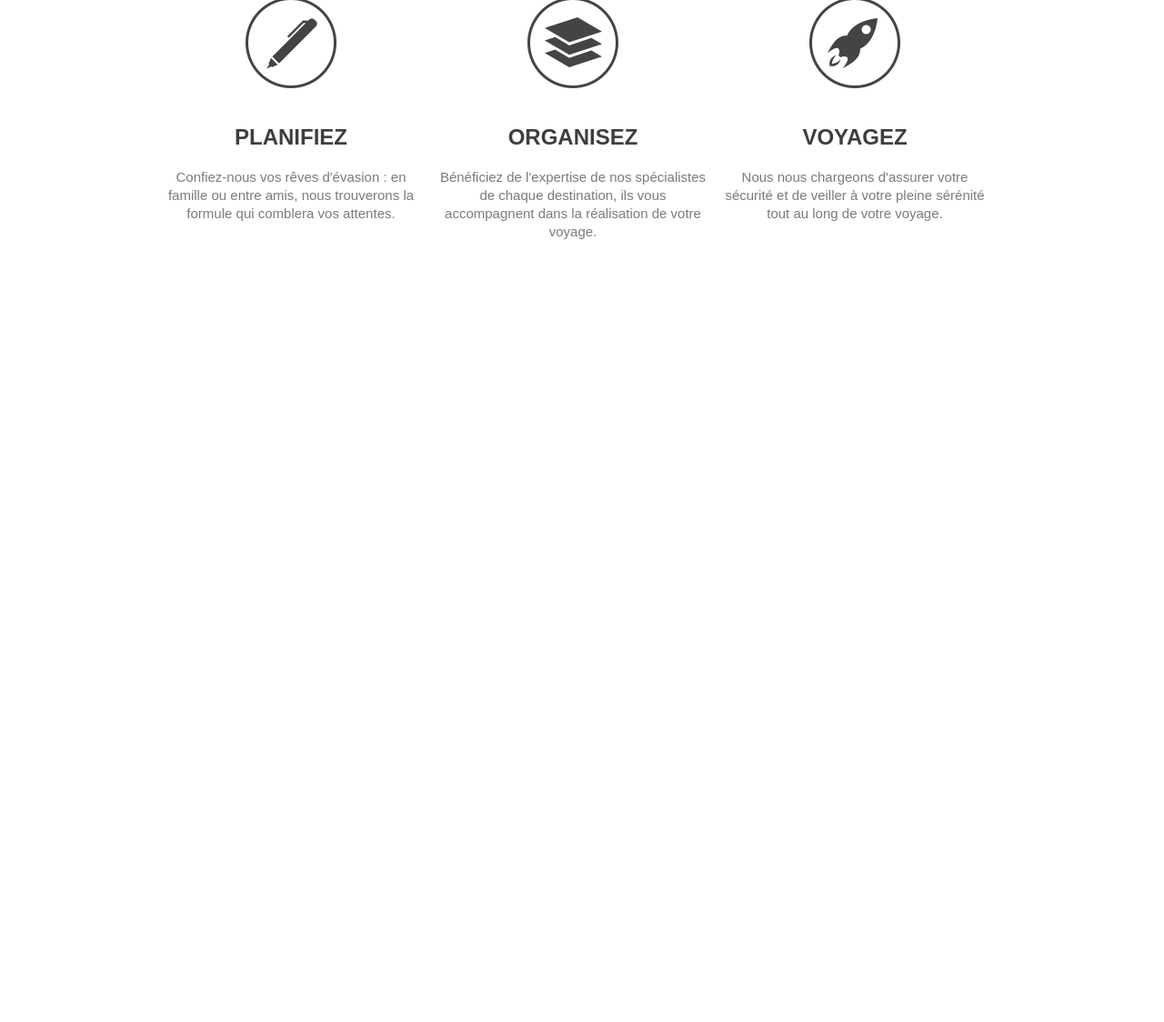
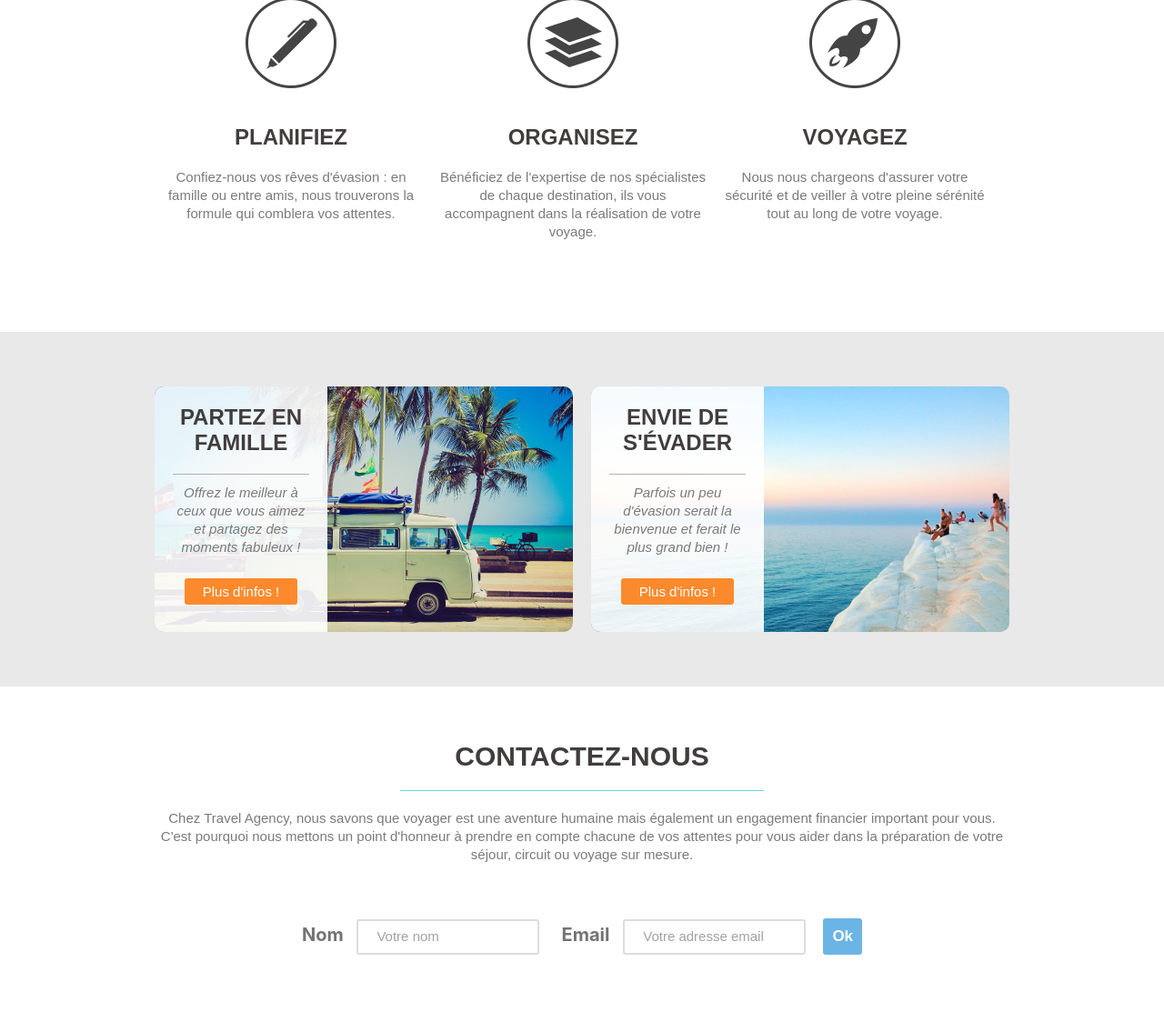
Before and after one commit to Gerigo/AgencyProject, a plain HTML site: page index.html in a window 1280 px wide. Shown: the part 723-1847 px from the top of the page at 91% size. Before the commit the page ends 1008 px from the top, so only its background shows below. Drawn offline with Linux system fonts and the light colour scheme.

Commit message:
Adding Article section and contact form

```diff
--- a/index.html
+++ b/index.html
@@ -45,22 +45,65 @@
                             <h4>Voyagez</h4>
                             <p>Nous nous chargeons d'assurer votre sécurité et de veiller à votre pleine sérénité tout au long de votre voyage.</p>
                         </li>
+                        <div class="clear"></div>
                     </ul>
                 </div>
 
             </section>
             <section id="possibilities">
                 <div class="wrapper">
+                    <article class="art1">
+                        <div class="overlay">
+                            <h4>
+                                Partez en famille
+                            </h4>
+                            <p id="small"> Offrez le meilleur à ceux que
+                                vous aimez et partagez des
+                                moments fabuleux !
+                            </p>
+                            <a href="#" class="button2"> Plus d'infos ! </a>
 
+                        </div>
+
+                    </article>
+                    <article class="art2">
+                        <div class="overlay">
+                            <h4>
+                                Envie de s'évader
+                            </h4>
+                            <p id="small"> Parfois un peu d'évasion
+                                serait la bienvenue et ferait le plus
+                                grand bien !
+                            </p>
+                            <a href="#" class="button2"> Plus d'infos ! </a>
+
+                            </div>
+
+                        </article>
+                        <div class="clear"></div>
                 </div>
             </section>
             <section id="contact">
                 <div class="wrapper">
+                    <h3> Contactez-nous </h3>
+                    <p> Chez Travel Agency, nous savons que voyager est une aventure humaine mais également un engagement financier important pour vous. C'est pourquoi nous mettons un point d'honneur à prendre en compte chacune de vos attentes pour vous aider dans la préparation de votre séjour, circuit ou voyage sur mesure.
 
+                        <form>
+                            <label for="name"> Nom </label>
+                            <input type="text" id="name" placeholder="Votre nom">
+                            <label for="mail"> Email </label>
+                            <input type="email" id="mail" placeholder="Votre adresse email">
+                            <input type="submit" value="Ok" class="button3">
+                        </form>
                 </div>
             </section>
 
-            <footer> </footer>
+            <footer>
+                <h1>
+                    Travel Agency<span class="orange">.</span>
+                </h1>
+                <div> Copyright 2019. Tous droits réservés</div>
+            </footer>
     </body>
 
 
--- a/style.css
+++ b/style.css
@@ -21,6 +21,11 @@ h2{
     font-size: 55px;
 }
 
+h3{
+    font-size:30px;
+    color: rgb(66, 61, 61);
+}
+
 h4{
     font-size:24px;
     color: rgb(66, 61, 61);
@@ -36,6 +41,11 @@ ul{
 
 }
 
+a{
+    text-decoration: none;
+    color: rgb(66, 61, 61);
+}
+
 .wrapper{
     width: 940px;
     margin: 0px auto;
@@ -46,9 +56,13 @@ ul{
     color:rgb(252, 138, 45);
 }
 
-a{
-    text-decoration: none;
-    color: rgb(66, 61, 61);
+.clear{
+    clear:both;
+}
+
+#small{
+    font-size: 15px;
+    font-style: italic;
 }
 
 
@@ -119,7 +133,7 @@ header nav ul li a:hover{
 }
 
 .button1:hover{
-    background: rgb(68, 141, 190);
+    background: rgb(107, 180, 230);
 }
 
 /* ------------- Steps -------------- */
@@ -156,3 +170,126 @@ header nav ul li a:hover{
 #step3{
     background: url(../AgencyProject/img/steps-icon-3.png) no-repeat top center;
 }
+
+/* ------------- Possibilities -------------- */
+
+.art1{
+    background-image: url(../AgencyProject/img/article-image-1.jpg);
+    margin-right: 20px;
+}
+
+.art2{
+    background-image: url(../AgencyProject/img/article-image-2.jpg);
+}
+
+#possibilities{
+    background-color: rgb(233, 233, 233);
+    padding: 60px 0px;
+}
+
+#possibilities article{
+    width: 460px;
+    height: 270px;
+    float: left;
+    border-radius: 10px;
+}
+
+#possibilities #small{
+    text-align: center;
+    padding-top: 10px;
+    margin-bottom:30px;
+
+}
+
+.overlay{
+    background: rgba(255, 255, 255, 0.9);
+    height: 100%;
+    width: 190px;
+    padding: 20px;
+    border-radius: 10px 0 0 10px;
+    text-align:center;
+    box-sizing: border-box;
+}
+
+article h4{
+    border-bottom: 1px solid rgb(179, 177, 177);
+    padding-bottom: 20px;
+    text-transform: uppercase;
+    text-align: center;
+}
+
+
+.button2{
+    color:rgb(255, 255, 255);
+    background:rgb(252, 138, 45);
+    padding: 6px 20px;
+    border-radius: 3px;
+}
+
+.button2:hover{
+    background: rgb(107, 180, 230);
+}
+
+/* ------------- Contact -------------- */
+
+#contact{
+    padding: 60px 0;
+    text-align: center;
+}
+
+#contact h3{
+    width: 400px;
+    text-transform: uppercase;
+    margin: 0 auto 20px;
+    border-bottom: solid 1px rgb(107, 212, 230);
+    padding-bottom: 20px;
+}
+
+form{
+    margin: 60px 0 20px 0;
+}
+
+label{
+    font-weight: bold;
+    font-size: 20px;
+    margin-right: 10px;
+    color: rgb(116, 116, 116);
+    font-family: -apple-system, BlinkMacSystemFont, 'Segoe UI', Roboto, Oxygen, Ubuntu, Cantarell, 'Open Sans', 'Helvetica Neue', sans-serif
+}
+
+input[type="text"]{
+    padding: 10px;
+    margin-right:20px;
+    border: 2px solid #ddd;
+    border-radius: 3px;
+}
+
+input[type="email"]{
+    padding: 10px;
+    border: 2px solid #ddd;
+    border-radius: 3px;
+}
+
+input::placeholder{
+    padding: 10px;
+    font-size: 15px;
+    color: rgb(163, 161, 161);
+}
+
+.button3{
+    padding:10px;
+    margin-left: 15px;
+    background: rgb(107, 180, 230);
+    border-radius: 3px;
+    color: white;
+    font-size: 17px;
+    font-weight: bold;
+    border-style:none;
+}
+
+.button3:hover{
+    background:rgb(252, 138, 45);
+}
+
+
+/* ------------- Responsive -------------- */
```
Also changed, not shown: img/article-image-1.jpg (renamed from img/article-image-1 (1).jpg), img/article-image-2.jpg (renamed from img/article-image-2 (1).jpg).
